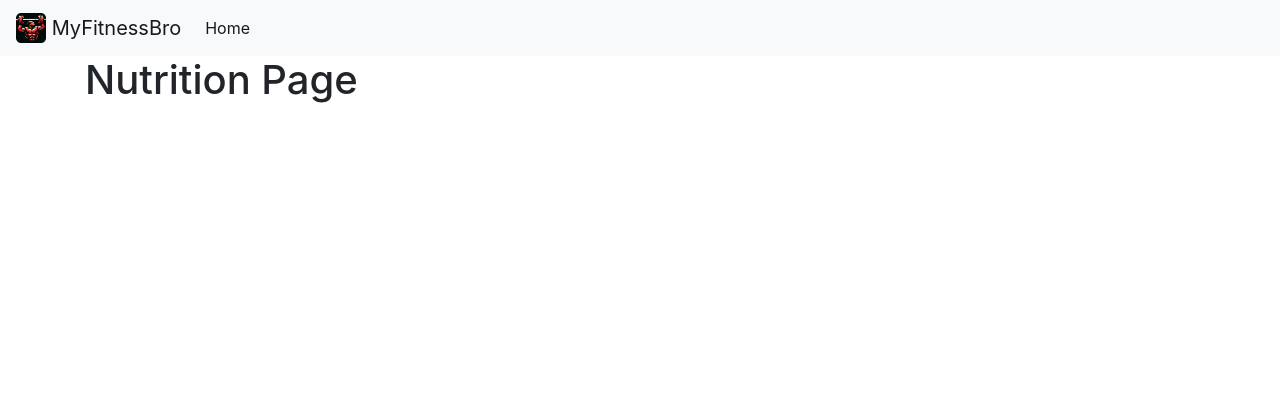
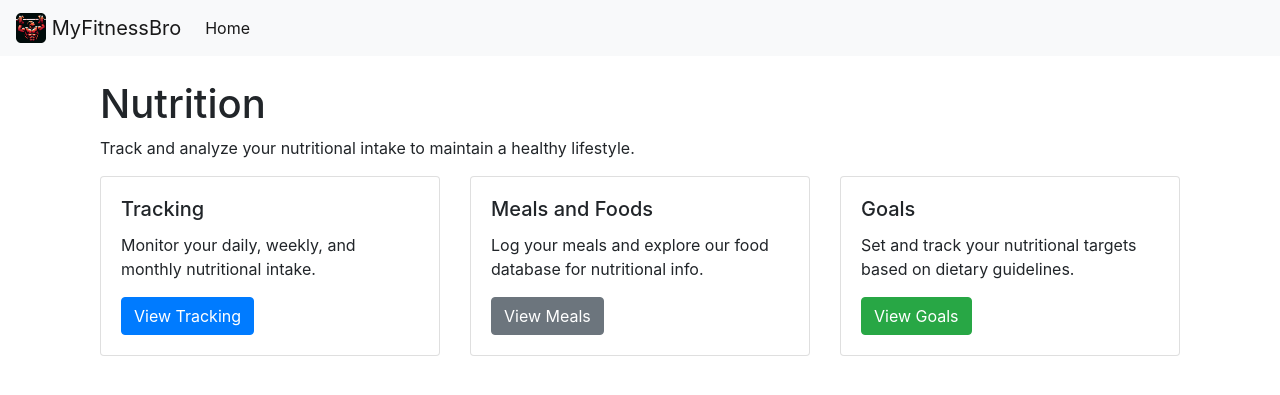
Before and after one commit to Jam0k/MyFitnessBro, a Flask app: page /nutrition in a window 1280 px wide. Shown: the top 395 px of the page. Run offline with Flask 3, Linux system fonts and the light colour scheme; some libraries are stand-ins or nearby versions.

Commit message:
Browse Food

```diff
--- a/app.py
+++ b/app.py
@@ -1,10 +1,11 @@
-from flask import Flask, render_template, send_from_directory
+from flask import Flask, render_template, send_from_directory, request, redirect, url_for, jsonify
 from flask_sqlalchemy import SQLAlchemy
 from sqlalchemy import text
 import os
 from dotenv import load_dotenv
 import logging
 from logging.handlers import RotatingFileHandler
+from datetime import datetime
 
 
 # Load environment variables
@@ -46,6 +47,20 @@ def test_db_connection():
     except Exception as e:
         app.logger.error(f"Database connection failed: {e}")
 
+class FoodItem(db.Model):
+    __tablename__ = 'food_items'
+
+    id = db.Column(db.Integer, primary_key=True)
+    name = db.Column(db.String(255), nullable=False)
+    serving_size = db.Column(db.String(100))
+    calories = db.Column(db.Integer)
+    total_fat = db.Column(db.Numeric(5,2))
+    total_carbohydrate = db.Column(db.Numeric(5,2))
+    total_sugars = db.Column(db.Numeric(5,2))
+    total_protein = db.Column(db.Numeric(5,2))
+    created_at = db.Column(db.DateTime, default=db.func.current_timestamp())
+    updated_at = db.Column(db.DateTime, default=db.func.current_timestamp())
+
 @app.route('/node_modules/<path:filename>')
 def node_modules(filename):
     return send_from_directory('node_modules', filename)
@@ -63,12 +78,86 @@ def dashboard():
 def nutrition():
     return render_template('nutrition.html')
 
+@app.route('/nutrition/meals')
+def meals():
+    return render_template('meals.html')
+
+@app.route('/nutrition/meals/add-food')
+def addFood():
+    return render_template('add-food.html')
+
+# Get food items in /nutrition/meals/browse-foods.
+
+@app.route('/get-foods', methods=['GET'])
+def get_foods():
+    try:
+        foods = FoodItem.query.all()
+        foods_data = [{
+            'food_name': food.name,
+            'serving_size': food.serving_size,
+            'calories': food.calories,
+            'total_fat': str(food.total_fat),
+            'total_carbohydrate': str(food.total_carbohydrate),
+            'total_sugars': str(food.total_sugars),
+            'total_protein': str(food.total_protein)
+        } for food in foods]
+        return jsonify(foods_data)
+    except Exception as e:
+        return jsonify({'error': str(e)})
+
+# Add food items in /nutrition/meals/create-food.
+
+@app.route('/add-food', methods=['POST'])
+def add_food():
+    try:
+        # Extract data from form
+        name = request.form.get('name')
+        serving_size = request.form.get('serving_size')
+        calories = request.form.get('calories')
+        total_fat = request.form.get('total_fat')
+        total_carbohydrate = request.form.get('total_carbohydrate')
+        total_sugars = request.form.get('total_sugars')
+        total_protein = request.form.get('total_protein')
+
+        # Create new FoodItem object
+        new_food = FoodItem(
+            name=name,
+            serving_size=serving_size,
+            calories=calories,
+            total_fat=total_fat,
+            total_carbohydrate=total_carbohydrate,
+            total_sugars=total_sugars,
+            total_protein=total_protein
+        )
+
+        # Add to database
+        db.session.add(new_food)
+        db.session.commit()
+
+        # Return success message
+        return jsonify(message="Food item has been added successfully!")
+
+    except Exception as e:
+        # Handle errors
+        return jsonify(message=f"An error occurred: {e}")
+
+@app.route('/nutrition/meals/browse-foods')
+def browseFoods():
+    return render_template('browse-foods.html')
+
+
+
+
+
+
+
+
+
+
 @app.route('/fitness')
 def fitness():
     return render_template('fitness.html')
 
 
-
-
 if __name__ == '__main__':
     app.run(debug=True)
--- a/docker-compose.yml
+++ b/docker-compose.yml
@@ -19,6 +19,7 @@ services:
       POSTGRES_DB: myfitnessbro
     volumes:
       - ./data/db:/var/lib/postgresql/data
+      - ./init-db.sql:/docker-entrypoint-initdb.d/init-db.sql
     ports:
       - "5432:5432"
   pgadmin:
--- a/package.json
+++ b/package.json
@@ -19,6 +19,8 @@
   "homepage": "https://github.com/Jam0k/MyFitnessBro#readme",
   "dependencies": {
     "bootstrap": "^4.6.2",
+    "datatables.net": "^1.13.8",
+    "datatables.net-dt": "^1.13.8",
     "jquery": "^3.7.1",
     "popper.js": "^1.16.1"
   }
--- a/templates/base.html
+++ b/templates/base.html
@@ -4,8 +4,9 @@
     <meta charset="UTF-8">
     <meta name="viewport" content="width=device-width, initial-scale=1.0">
     <title>MyFitnessBro</title>
+    <script src="{{ url_for('node_modules', filename='jquery/dist/jquery.min.js') }}"></script>
     <link href="{{ url_for('node_modules', filename='bootstrap/dist/css/bootstrap.min.css') }}" rel="stylesheet">
-</head>
+    <link href="{{ url_for('node_modules', filename='datatables.net-dt/css/jquery.dataTables.css') }}"rel="stylesheet">
 <body>
     <!-- Navbar -->
     <nav class="navbar navbar-expand-lg navbar-light bg-light">
@@ -44,9 +45,9 @@
     <div class="container">
         {% block content %}{% endblock %}
     </div>
-
-    <script src="{{ url_for('node_modules', filename='jquery/dist/jquery.min.js') }}"></script>
     <script src="{{ url_for('node_modules', filename='popper.js/dist/umd/popper.min.js') }}"></script>
     <script src="{{ url_for('node_modules', filename='bootstrap/dist/js/bootstrap.min.js') }}"></script>
+    <script src="{{ url_for('node_modules', filename='datatables.net/js/jquery.dataTables.js') }}"></script>
+
 </body>
 </html>
--- /dev/null
+++ b/templates/default.html
@@ -0,0 +1,5 @@
+{% extends 'base.html' %}
+
+{% block content %}
+
+{% endblock %}
--- a/templates/nutrition.html
+++ b/templates/nutrition.html
@@ -1,6 +1,43 @@
 {% extends 'base.html' %}
 
 {% block content %}
-    <h1>Nutrition Page</h1>
-    <!-- Page specific content here -->
+<div class="container mt-4">
+    <h1>Nutrition</h1>
+    <p>Track and analyze your nutritional intake to maintain a healthy lifestyle.</p>
+
+    <div class="row">
+        <!-- Tracking Card -->
+        <div class="col-md-4 mb-4">
+            <div class="card">
+                <div class="card-body">
+                    <h5 class="card-title">Tracking</h5>
+                    <p class="card-text">Monitor your daily, weekly, and monthly nutritional intake.</p>
+                    <a href="/nutrition/tracking" class="btn btn-primary">View Tracking</a>
+                </div>
+            </div>
+        </div>
+
+        <!-- Meals and Foods Card -->
+        <div class="col-md-4 mb-4">
+            <div class="card">
+                <div class="card-body">
+                    <h5 class="card-title">Meals and Foods</h5>
+                    <p class="card-text">Log your meals and explore our food database for nutritional info.</p>
+                    <a href="/nutrition/meals" class="btn btn-secondary">View Meals</a>
+                </div>
+            </div>
+        </div>
+
+        <!-- Goals Card -->
+        <div class="col-md-4 mb-4">
+            <div class="card">
+                <div class="card-body">
+                    <h5 class="card-title">Goals</h5>
+                    <p class="card-text">Set and track your nutritional targets based on dietary guidelines.</p>
+                    <a href="/nutrition/goals" class="btn btn-success">View Goals</a>
+                </div>
+            </div>
+        </div>
+    </div>
+</div>
 {% endblock %}
```
Also changed, not shown: init-db.sql (added, +12 -0 lines), templates/add-food.html (added, +40 -0 lines), templates/browse-foods.html (added, +45 -0 lines), templates/meals.html (added, +76 -0 lines), package-lock.json, 1 other file.
